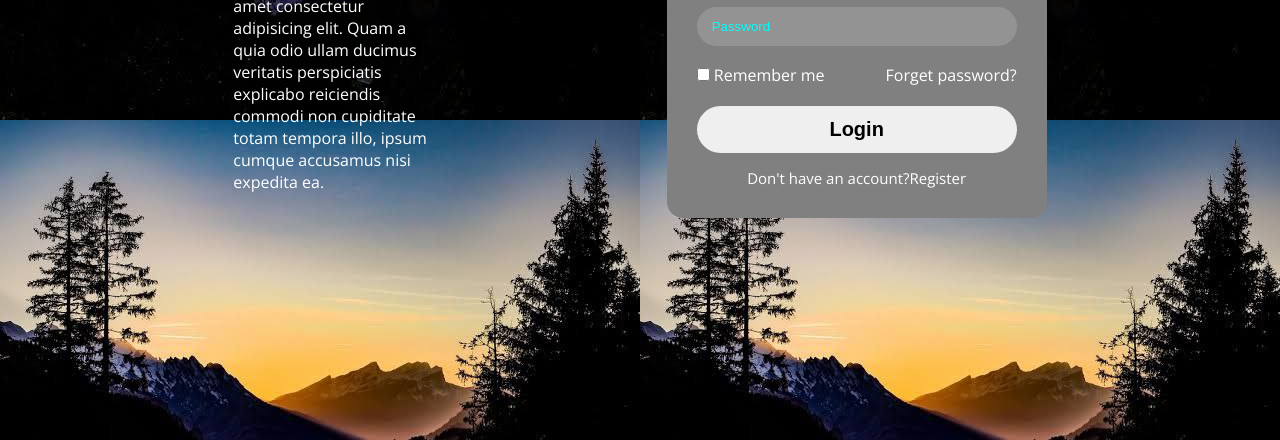
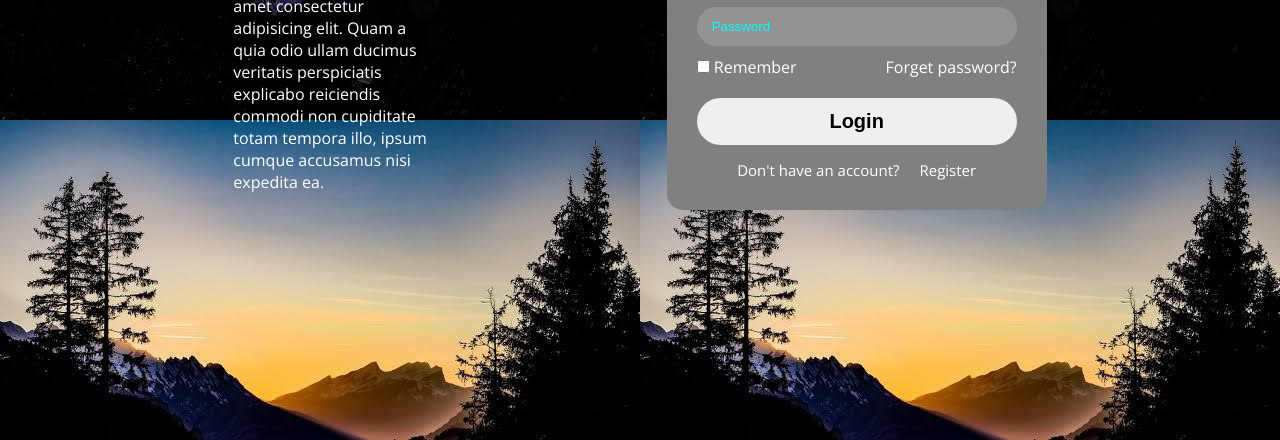
Before and after one commit to minermahmud07/LOGIN-PAGE, a plain HTML site: page index.html in a window 1280 px wide. Shown: the part 360-800 px from the top of the page. Drawn offline with nearby package versions, Linux system fonts and the light colour scheme.

Commit message:
hard to easy code

```diff
--- a/index.html
+++ b/index.html
@@ -17,30 +17,25 @@
     </div>
 
     <div class="box">
-        <form action="">
 
             <h2>LOGIN PAGE</h2>
 
-            <div class="input-box"><input type="text" placeholder="username" required></div>
-            <div class="input-box"><input type="password" placeholder="password" required></div>
+            <div class="input-box">
+                <input type="text" placeholder="username">
+                <input type="password" placeholder="password">
+            </div>
+
 
             <div class="Remember">
-               <label><input type="checkbox">  Remember me</label>
-
-
+               <p><input type="checkbox"> Remember</p>
                <a href="#">Forget password?</a>
             </div>
 
             <button type="button" class="btn">Login</button>
 
             <div class="regis">
-                <p>Don't have an account?<a href="#">Register</a></p>
+                <p>Don't have an account?</p> <a href="#">Register</a>
             </div>
-
-
-
-        </form>
-
     </div>
 </body>
 </html>
--- a/styles/styles.css
+++ b/styles/styles.css
@@ -22,25 +22,23 @@ body{
 
 .box{
    background-color: gray;
-    color: #fff;
     width: 380px;
     padding: 30px;
     border-radius: 16px;
 }
 
 h2{
+    color: #fff;
     text-align: center;
     margin-bottom: 25px;
 }
 
-.input-box{
-    margin-bottom: 18px;
-}
 
 .input-box input{
     width: 100%;
     padding: 12px 15px;
     border-radius: 30px;
+    margin-bottom: 10px;
     border: none;
     outline: none;
     background-color:rgba(255,255,255,0.15);
@@ -59,13 +57,17 @@ h2{
     margin-bottom: 20px;
 
 }
-/* .Remember label{
-    cursor: pointer;
-} */
+.Remember p{
+    color: #fff;
+}
 
 .Remember a{
     color: #fff;
     text-decoration: none;
+}
+
+.Remember a:hover{
+    color: brown;
 }
 
 .btn{
@@ -84,6 +86,8 @@ h2{
 
 }
 .regis{
+    display: flex;
+    justify-content: center;
     text-align: center;
     margin-top: 15px;
     font-size: 15px;
@@ -95,6 +99,11 @@ h2{
 
 .regis a:hover{
     color: brown;
+}
+
+.regis p{
+    margin-right: 20px;
+    color: #fff;
 }
 
 .headline{
```
